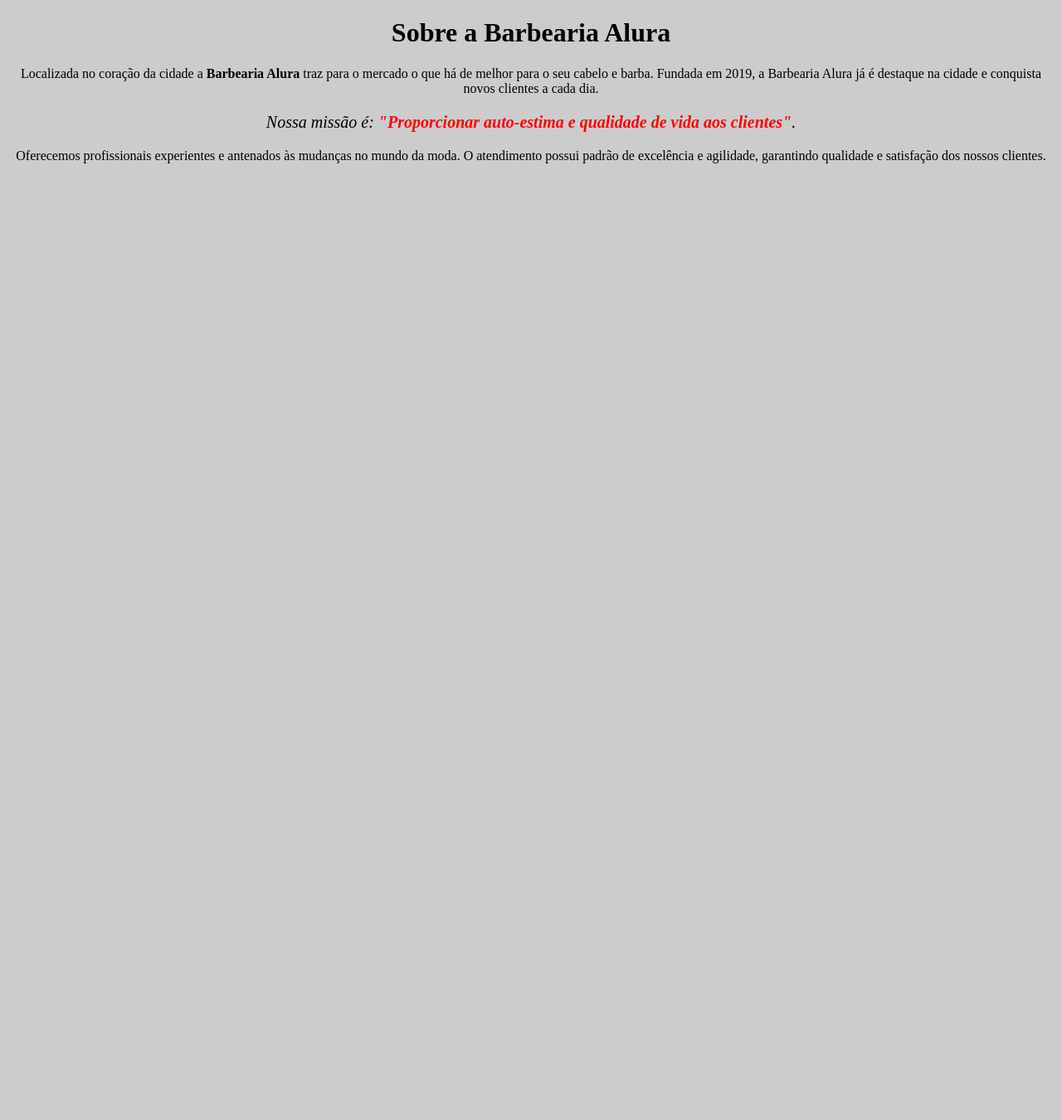
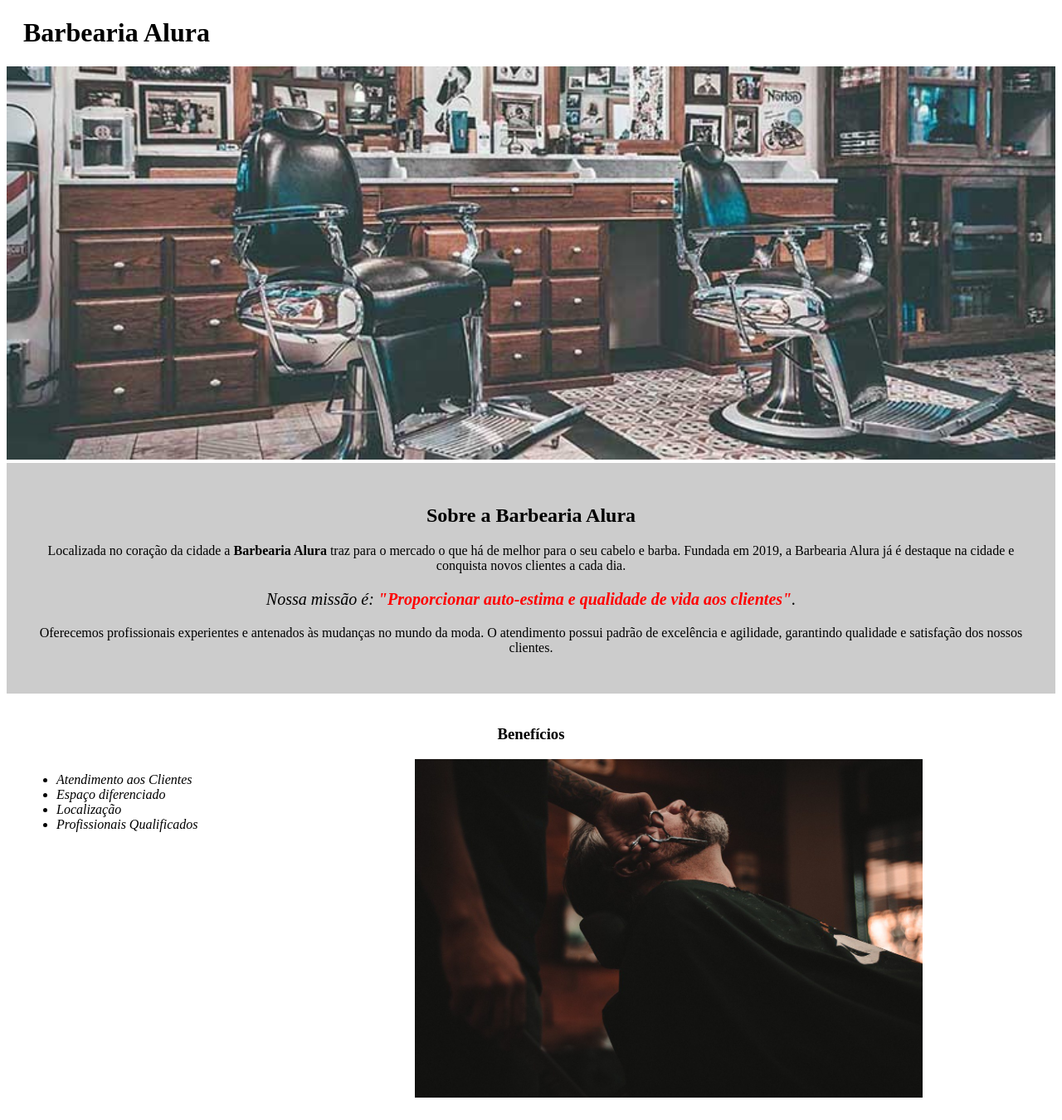
Before and after one commit to allanmalegretti/Curso-de-HTML5-e-CSS3-Alura, a plain HTML site: page index.html in a window 1280 px wide. Shown: the whole page at 83% size. Before the commit the page ends 800 px from the top, so only its background shows below. Drawn offline with Linux system fonts and the light colour scheme.

Commit message:
Parte 1 finalizada

```diff
--- a/index.html
+++ b/index.html
@@ -1,30 +1,50 @@
 <!DOCTYPE html>
-<html lang="en">
+<html lang="pt-br">
 
 <head>
     <meta charset="UTF-8">
     <meta http-equiv="X-UA-Compatible" content="IE=edge">
     <meta name="viewport" content="width=device-width, initial-scale=1.0">
     <title>Barbeaira Alura</title>
-
-    <style>
-        body {background: #CCCCCC}
-        p {text-align: center;}
-        em strong {color: #FF0000;}
-    </style>
+    <link rel="stylesheet" href="style.css">
 
 </head>
 
 <body>
-    <h1 style="text-align: center">Sobre a Barbearia Alura</h1>
+    <header>
+        <h1 class="titulo-princial">Barbearia Alura</h1>
+    </header>
 
-    <p>Localizada no coração da cidade a <strong>Barbearia Alura</strong> traz para o mercado o que há de melhor para o seu cabelo e barba.
-    Fundada em 2019, a Barbearia Alura já é destaque na cidade e conquista novos clientes a cada dia.</p>
+    <img id="banner" src="banner.jpg">
+    <div class="principal">
+        <h2 class="titulo-centralizado">Sobre a Barbearia Alura</h2>
 
-    <p style="font-size: 20px"><em>Nossa missão é: <strong>"Proporcionar auto-estima e qualidade de vida aos clientes"</strong>.</em></p>
+        <p>Localizada no coração da cidade a <strong>Barbearia Alura</strong> traz para o mercado o que há de melhor
+            para o
+            seu cabelo e barba.
+            Fundada em 2019, a Barbearia Alura já é destaque na cidade e conquista novos clientes a cada dia.</p>
 
-    <p>Oferecemos profissionais experientes e antenados às mudanças no mundo da moda.
-    O atendimento possui padrão de excelência e agilidade, garantindo qualidade e satisfação dos nossos clientes.</p>
+        <p id="missao"><em>Nossa missão é: <strong>"Proporcionar auto-estima e qualidade de vida aos
+                    clientes"</strong>.</em></p>
+
+        <p>Oferecemos profissionais experientes e antenados às mudanças no mundo da moda.
+            O atendimento possui padrão de excelência e agilidade, garantindo qualidade e satisfação dos nossos
+            clientes.
+        </p>
+    </div>
+
+    <div class="beneficios">
+        <h3 class="titulo-centralizado">Benefícios</h3>
+
+        <ul>
+            <li class="itens">Atendimento aos Clientes</li>
+            <li class="itens">Espaço diferenciado</li>
+            <li class="itens">Localização</li>
+            <li class="itens">Profissionais Qualificados</li>
+        </ul>
+
+        <img src="beneficios.jpg" class="imagembeneficios">
+    </div>
 </body>
 
 </html>
--- a/style.css
+++ b/style.css
@@ -1,11 +1,52 @@
 body {
-    background: #CCCCCC
+
+}
+
+#banner {
+    width: 100%;
+}
+
+.principal {
+    background: #CCCCCC;
+    padding: 30px;
+}
+
+.titulo-princial {
+    padding-left: 20px;
+}
+
+.titulo-centralizado {
+    text-align: center;
 }
 
 p {
     text-align: center;
 }
 
+#missao {
+    font-size: 20px;
+}
+
 em strong {
     color: #FF0000;
 }
+
+.itens {
+    font-style: italic;
+}
+
+.beneficios {
+    background: #FFFFFF;
+    padding: 20px;
+}
+
+ul {
+    display: inline-block;
+    vertical-align: top;
+    width: 20%;
+    margin-right: 15%;
+}
+
+.imagembeneficios {
+    width: 50%;
+}
```
Also changed, not shown: banner.jpg (added), beneficios.jpg (added), 2 other files.
